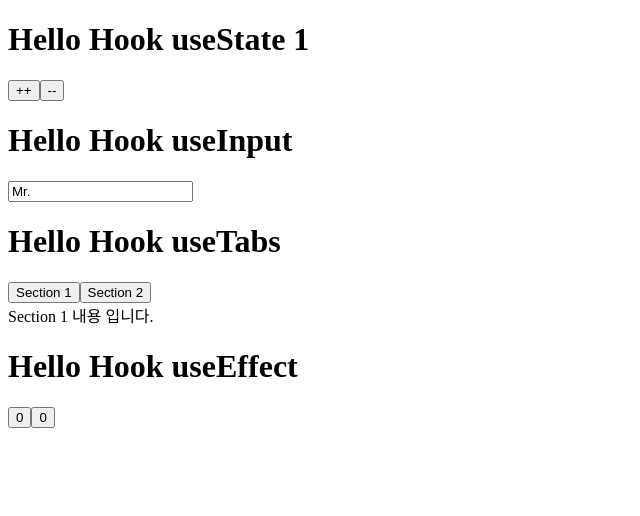
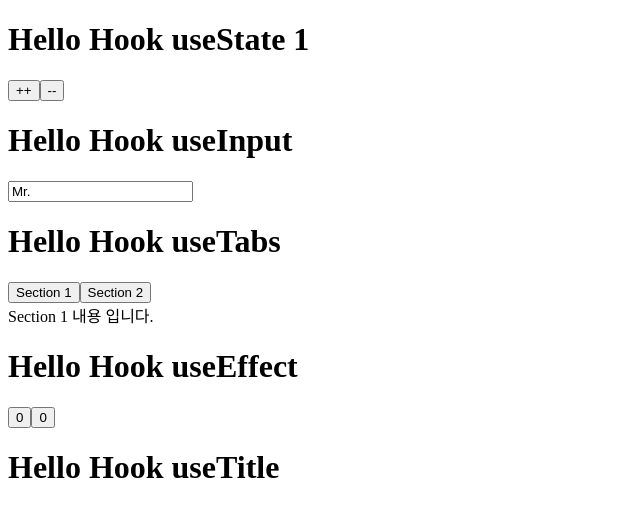
Before and after one commit to hazzzi/my_react_hook, a React (Create React App) app: page / in a window 1280 px wide. Shown: the top 516 px of the page, without its empty margins (0-640 px from the left). Built offline with nearby package versions, Linux system fonts and the light colour scheme.

Commit message:
5. useTitle

```diff
--- a/src/App.js
+++ b/src/App.js
@@ -3,6 +3,7 @@ import Example1 from './useState'
 import Example2 from './useInput'
 import Example3 from './useTabs'
 import Example4 from './useEffect'
+import Example5 from './useTitle'
 
 function App() {
   return (
@@ -11,6 +12,7 @@ function App() {
       <Example2 />
       <Example3 />
       <Example4 />
+      <Example5 />
     </div>
   );
 }
--- /dev/null
+++ b/src/useTitle/Ex_useTitle.js
@@ -0,0 +1,22 @@
+import React, { useState, useEffect } from 'react'
+
+const useTitle = (initTitle) => {
+  const [title, setTitle] = useState(initTitle)
+  const updateTitle = () => {
+    const htmlTitle = document.querySelector("title")
+    htmlTitle.innerText = title
+  }
+  useEffect(updateTitle, [title])
+  return setTitle
+}
+const Example = () => {
+  const titleUpdater = useTitle("Loading...")
+  setTimeout(() => titleUpdater("Home"), 5000)
+  return (
+    <div>
+      <h1>Hello Hook useTitle</h1>
+    </div>
+  )
+}
+
+export default Example
--- /dev/null
+++ b/src/useTitle/index.js
@@ -0,0 +1 @@
+export { default } from './Ex_useTitle'
```
